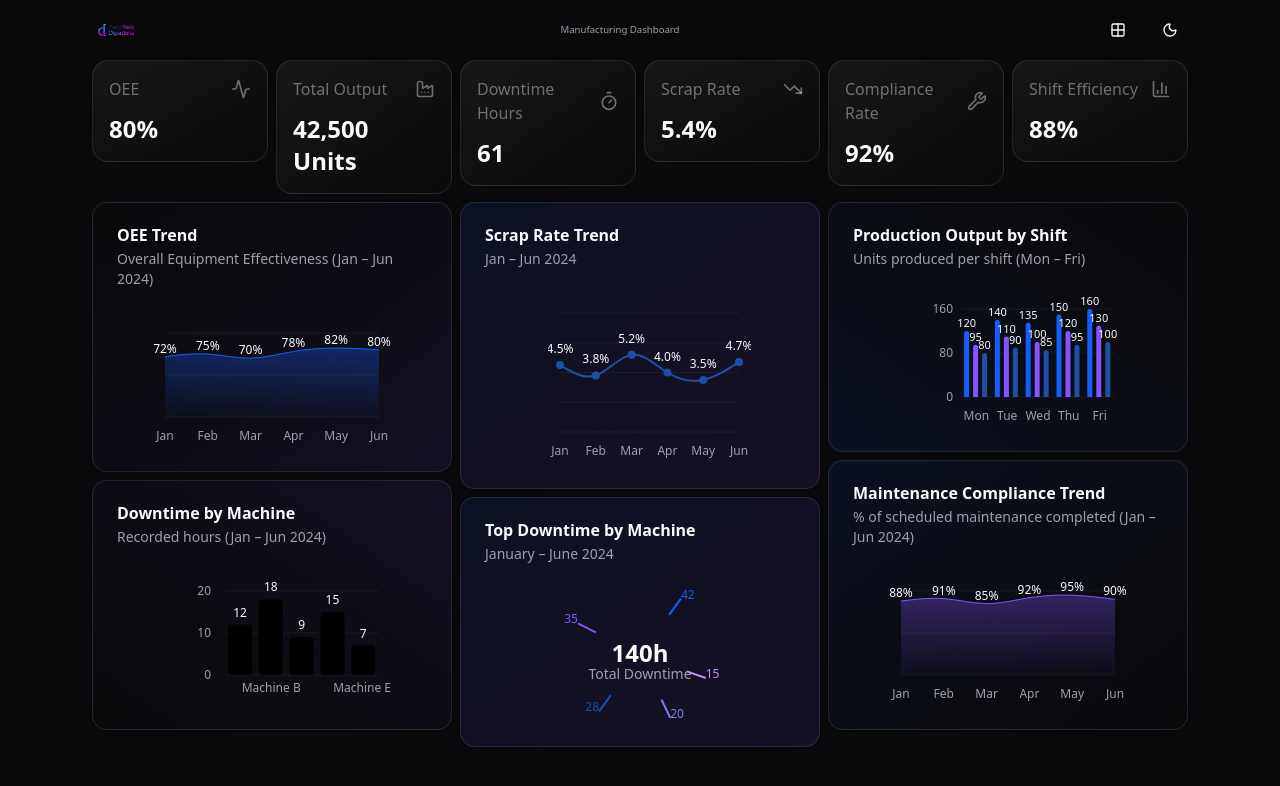
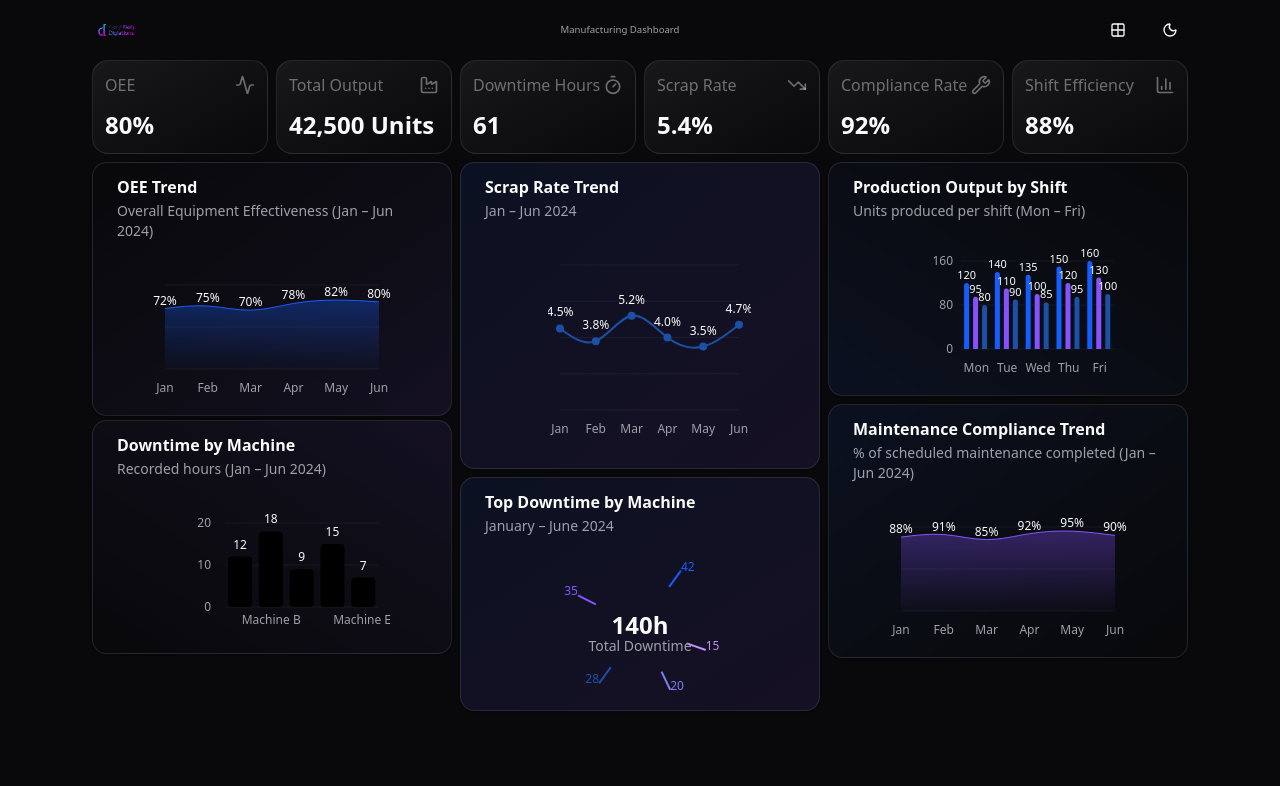
Before and after one commit to omarmohammed271/Wisys, a React (Vite) app in the folder dashboard/: page /manufacturing-dashboard in a window 1280 px wide. Shown: the top 786 px of the page. Built offline with nearby package versions, Linux system fonts and the light colour scheme.

Commit message:
Fix:OverFlow

```diff
--- a/dashboard/src/App.tsx
+++ b/dashboard/src/App.tsx
@@ -19,7 +19,7 @@ function App() {
     <ThemeProvider defaultTheme="dark" storageKey="vite-ui-theme">
       <OverlayProvider>
         <Router>
-          <main className='bg-background select-none text-foreground max-h-screen h-screen min-h-screen xl:overflow-hidden flex flex-col py-3 md:px-20'>
+          <main className='bg-background select-none text-foreground max-h-screen h-screen min-h-screen  flex flex-col py-3 md:px-20 box-border'>
             <Routes>
               <Route path="/" element={<><HomeNavBar /><Home /></>} />
               <Route path="/Clinical" element={<><NavBar /><Clinical /></>} />
--- a/dashboard/src/components/ui/card.tsx
+++ b/dashboard/src/components/ui/card.tsx
@@ -7,7 +7,7 @@ function Card({ className, ...props }: React.ComponentProps<"div">) {
     <div
       data-slot="card"
       className={cn(
-        "bg-gradient-to-br border-border from-primary/10 to-secondary/10 text-card-foreground flex flex-col gap-6 rounded-xl border py-6 shadow-sm",
+        "bg-gradient-to-br border-border from-primary/10 to-secondary/10 text-card-foreground flex flex-col gap-6 rounded-xl border py-4 shadow-sm",
         className
       )}
       {...props}
--- a/dashboard/src/pages/dashboards/ManufacturingDashboard.tsx
+++ b/dashboard/src/pages/dashboards/ManufacturingDashboard.tsx
@@ -18,41 +18,41 @@ import {
 
 export default function ManufacturingDashboard() {
   return (
-    <div className="p-3 flex flex-col h-full space-y-2">
+    <div className="p-3 flex flex-col h-full space-y-2 overflow-hidden">
       {/* ── Stat Cards ── */}
-      <div className="grid h-fit grid-cols-1 sm:grid-cols-2 lg:grid-cols-6 gap-2">
+      <div className="grid h-fit grid-cols-1 sm:grid-cols-2  lg:grid-cols-6 gap-2">
         <StatsCard
-          className="border border-border p-4 rounded-2xl"
+          className="border border-border p-3 rounded-2xl"
           title="OEE"
           value="80%"
           icon={<Activity />}
         />
         <StatsCard
-          className="border border-border p-4 rounded-2xl"
+          className="border border-border p-3 rounded-2xl"
           title="Total Output"
           value="42,500 Units"
           icon={<Factory />}
         />
         <StatsCard
-          className="border border-border p-4 rounded-2xl"
+          className="border border-border p-3 rounded-2xl"
           title="Downtime Hours"
           value={61}
           icon={<Timer />}
         />
         <StatsCard
-          className="border border-border p-4 rounded-2xl"
+          className="border border-border p-3 rounded-2xl"
           title="Scrap Rate"
           value="5.4%"
           icon={<TrendingDown />}
         />
         <StatsCard
-          className="border border-border p-4 rounded-2xl"
+          className="border border-border p-3 rounded-2xl"
           title="Compliance Rate"
           value="92%"
           icon={<Wrench />}
         />
         <StatsCard
-          className="border border-border p-4 rounded-2xl"
+          className="border border-border p-3 rounded-2xl"
           title="Shift Efficiency"
           value="88%"
           icon={<BarChart3 />}
@@ -61,7 +61,7 @@ export default function ManufacturingDashboard() {
 
       {/* ── Charts Section ── */}
       <div className="grid flex-1 grid-cols-1 lg:grid-cols-3 gap-2">
-        <div className="flex flex-col space-y-2">
+        <div className="flex flex-col space-y-1">
           <OEETrendChart />
           <DowntimeByMachineChart />
         </div>
```
Also changed, not shown: 1 other file (tests, documents, lock files or other folders).
